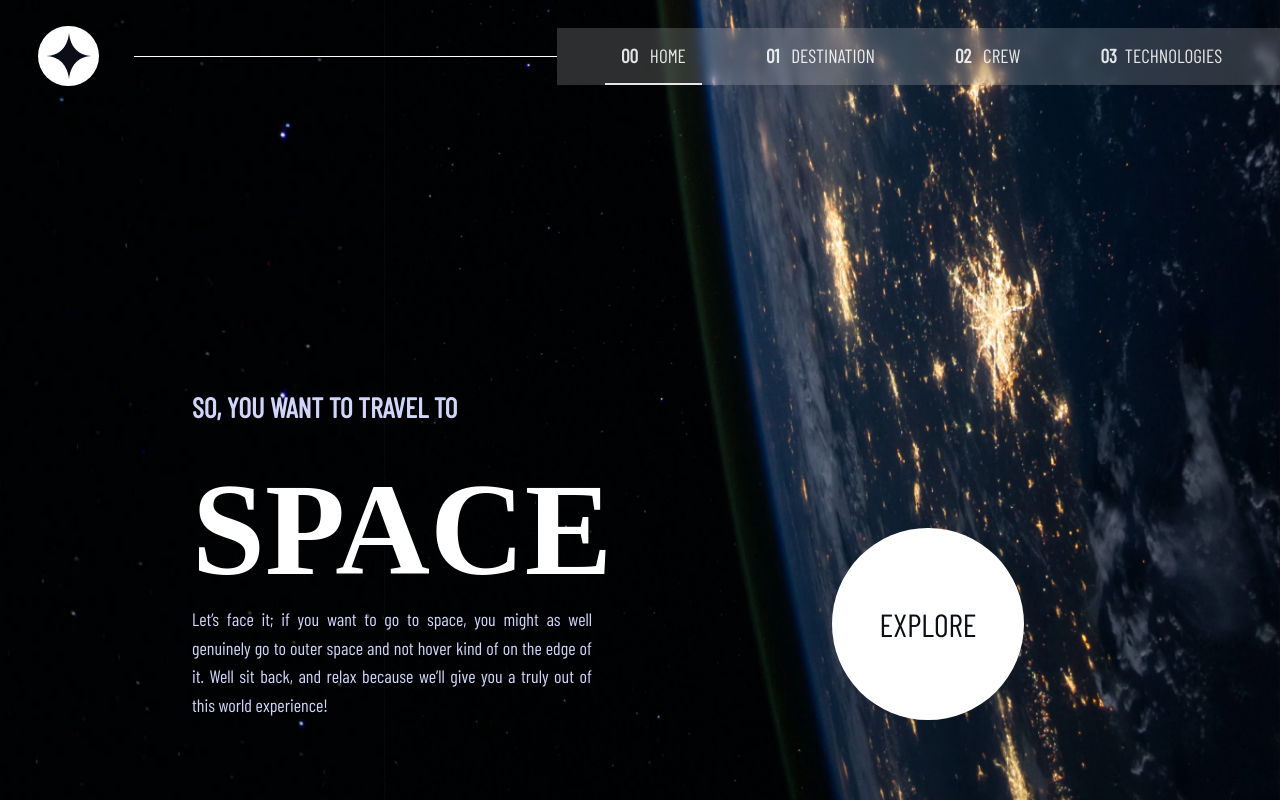
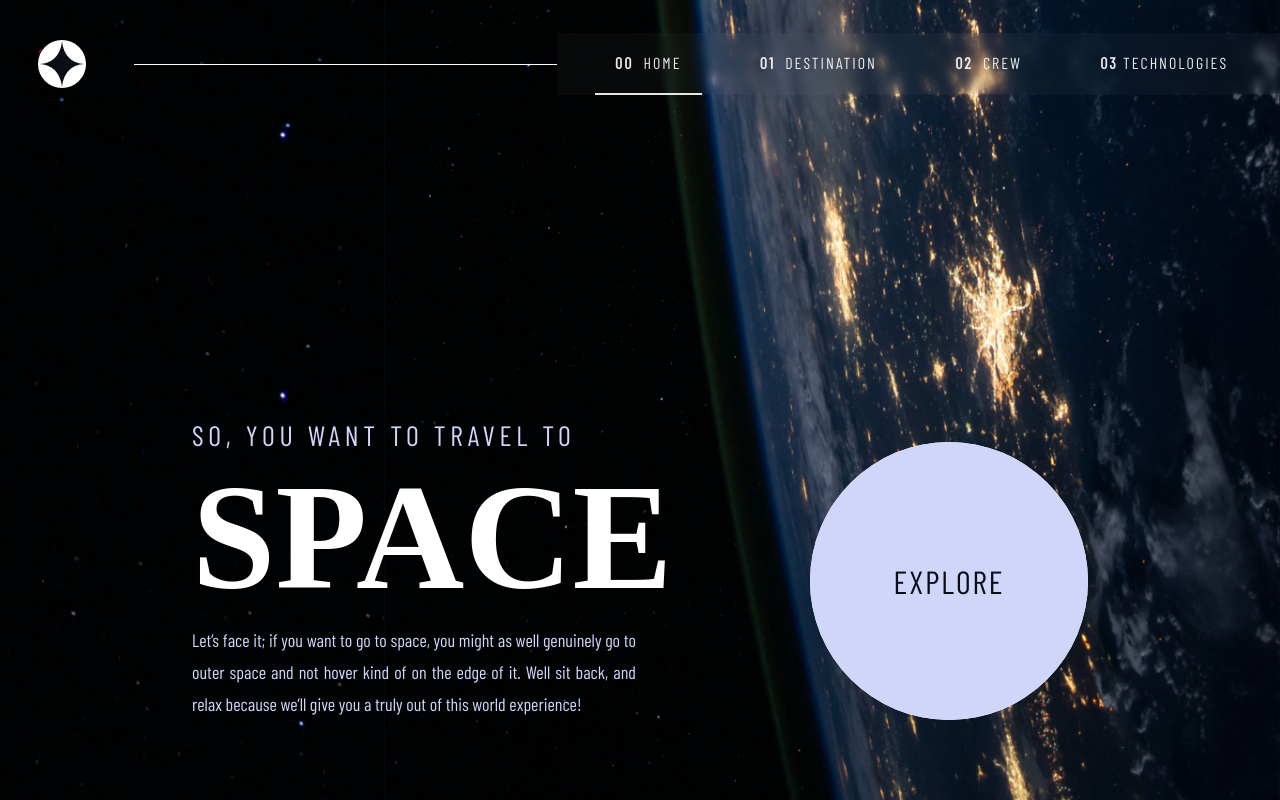
Before and after one commit to EmemEdimo/space-adventure, a website: page index.html in a window 1280 px wide. Drawn offline with nearby package versions, Linux system fonts and the light colour scheme; a web font is replaced by a local one.

Commit message:
Fixed a couple of font sizes issues on the landing page

```diff
--- a/index.html
+++ b/index.html
@@ -27,7 +27,7 @@
         </div>
         <div class="header_content">
 
-            <h5>SO, YOU WANT TO TRAVEL TO</h5>
+            <h5 class="heading-5">SO, YOU WANT TO TRAVEL TO</h5>
             <h1 class="heading-1">SPACE</h1>
             <p>Let’s face it; if you want to go to space, you might as well genuinely go to outer space and not hover kind of on the edge of it. Well sit back, and relax because we’ll give you a truly out of this world experience!</p>
 
--- a/scss/main.scss
+++ b/scss/main.scss
@@ -14,11 +14,16 @@ $color-tetiary: #0b0d17;
 *::before {
     margin: 0;
     padding: 0;
-    box-sizing: border-box;
+    box-sizing: inherit;
+}
+
+html {
+
+    font-size: 62.5%;
 }
 
 body {
-    font-size: 62.5%;
+    box-sizing: border-box;
     overflow-x: hidden;
 }
 
@@ -37,19 +42,28 @@ h5, p, a {
     font-family: 'Barlow Condensed', sans-serif;
 }
 
+.heading-5 {
+        font-size: 2.8rem;
+        line-height: 3.36rem;
+        letter-spacing: 0.4725rem;
+        font-family: 'Barlow Condensed', sans-serif;
+        font-weight: 400;
+        text-transform: uppercase;
+}
+
 .heading-1 {
-    font-size: 8.2rem ;
-    // line-height: ;
+    font-size: 15rem ;
+    line-height: 17.19rem;
     color: $color-primary;
 }
 
 //THE NAVBAR STYLING FOR THE ENTIRE PROJECT
 .navbar {
     width: 100%;
-    height: 10%;
+    height: 9.8rem;
     // border: 1px solid white;
     position: absolute;
-    top: 1rem;
+    top: 1.5rem;
     left: 0;
 
     display: flex;
@@ -59,8 +73,8 @@ h5, p, a {
     .logo {
         position: absolute;
         left: 3%;
-        width: 3.8rem;
-        height: 3.8rem;
+        width: 4.8rem;
+        height: 4.8rem;
         background-color: $color-primary;
         border-radius: 50%;
         display: flex;
@@ -81,9 +95,9 @@ h5, p, a {
 
     .nav {
         width: 57%;
-        position: absolute;
+        position: fixed;
         right: -0.5%;
-        background-color: rgba(255, 255, 255, 0.2);
+        background-color: rgba(255, 255, 255, 0.04);
         backdrop-filter: blur(5px);
         opacity: 0.9;
 
@@ -103,9 +117,11 @@ h5, p, a {
                     display: inline-block;
                     text-decoration: none;
                     color: #ffffff;
-                    font-size: 1.2rem;
+                    font-size: 1.6rem;
+                    line-height: 1.92rem;
+                    letter-spacing: 0.2rem;
                     font-weight: 400;
-                    padding: 1rem;
+                    padding: 2rem;
                     // border-bottom: 1px solid transparent;
                     transition: 0.3s all;
 
@@ -160,17 +176,14 @@ header {
         width: 50%;
 
         h5 {
-
-            font-size: 1.75rem;
-            line-height: 3.3;
-            color: #d0d6f9;
+            color: $color-secondary;
         }
 
         p {
-            width: 25rem;
-            font-size: 1.125rem;
-            line-height: 1.6;
-            word-spacing: 4.75;
+            width: 44.4rem;
+            font-size: 1.8rem;
+            line-height: 3.2rem;
+            // word-spacing: 4.75;
             color: #d0d6f9;
             text-align: justify;
 
@@ -180,15 +193,15 @@ header {
     .header__btn {
         position: absolute;
         bottom: 10%;
-        right: 20%;
-        height: 12rem;
-        width: 12rem;
+        right: 15%;
+        height: 27.8rem;
+        width: 27.8rem;
         border-radius: 50%;
         background-color: $color-primary;
         border: none;
-        display: flex;
-        justify-content: center;
-        align-items: center;
+        // display: flex;
+        // justify-content: center;
+        // align-items: center;
         cursor: pointer;
         transition: all 0.3s;
 
@@ -197,33 +210,38 @@ header {
 
 
         // Finding ways to create interactivity to the landing page buttons
-        &::before {
-            content: "";
-            position: absolute;
-            left: 0;
-            top: 0;
-            height: 100%;
-            width: 100%;
-            border-radius: 50%;
-            background-color: blue;
-            z-index: -1;
+        // &::before {
+        //     content: "";
+        //     position: absolute;
+        //     left: 0;
+        //     top: 0;
+        //     height: 100%;
+        //     width: 100%;
+        //     border-radius: 50%;
+        //     background-color: blue;
+        //     z-index: -1;
 
-        }
+        // }
 
 
 
         .landing-btn {
-            padding: 4.1rem 3rem;
-            // width: 50%;
-            // height: 50%;
+            display: flex;
+        justify-content: center;
+        align-items: center;
+            // padding: 4.1rem 3rem;
+            width: 100%;
+            height: 100%;
             border-radius: 50%;
-            color: $color-tetiary;
-            font-size: 2rem;
+            color: rgba(11, 13, 23, 1);
+            font-size: 3.2rem;
+            line-height: 3.667rem;
+            letter-spacing: 0.2rem;
             text-decoration: none;
-            text-align: center;
-            // background-color: #d0d6f9;
+            // text-align: center;
+            background-color: #d0d6f9;
 
-            .header__btn:hover ~ .landing-btn   {
+            .landing-btn:hover ~ .header__btn    {
                 transform: scale(1.1);
                 background-color: $color-tetiary;
                 opacity: 0.4;
@@ -241,8 +259,49 @@ header {
     width: 100vw;
     // background-color: $color-tetiary;
     background: url(../images/dest-bg.jpg) center center/cover;
+    display: flex;
+    justify-content: center;
+    align-items: center;
+    color: $color-primary;
+
+    .content__wrap {
+        width: 80vw;
+        height: 80vh;
+        border: 1px solid #fff;
+        margin-top: 3rem;
+        display: flex;
+    }
+
+    .content__wrap-img {
+        width: 50%;
+        height: 100%;
+        border: 1px solid #fff;
+        display: flex;
+        flex-direction: column;
+        justify-content: center;
+        align-items: center;
+
+        span {
+            font-weight: 700;
+            opacity: 0.25;
+            letter-spacing: 4.725px;
+        }
+
+        .image {
+            height: 80%;
+            width: 80%;
+            // border: 1px solid #fff;
+            background:  url(../images/dest-moon1.png) no-repeat center center/contain;
 
 
+        }
+    }
+
+    .content__wrap-text {
+        width: 50%;
+        height: 100%;
+        border: 1px solid #fff;
+    }
 
 
 }
```
Also changed, not shown: destination.html (+1 -1 lines), styles/main.css, 1 other file.
